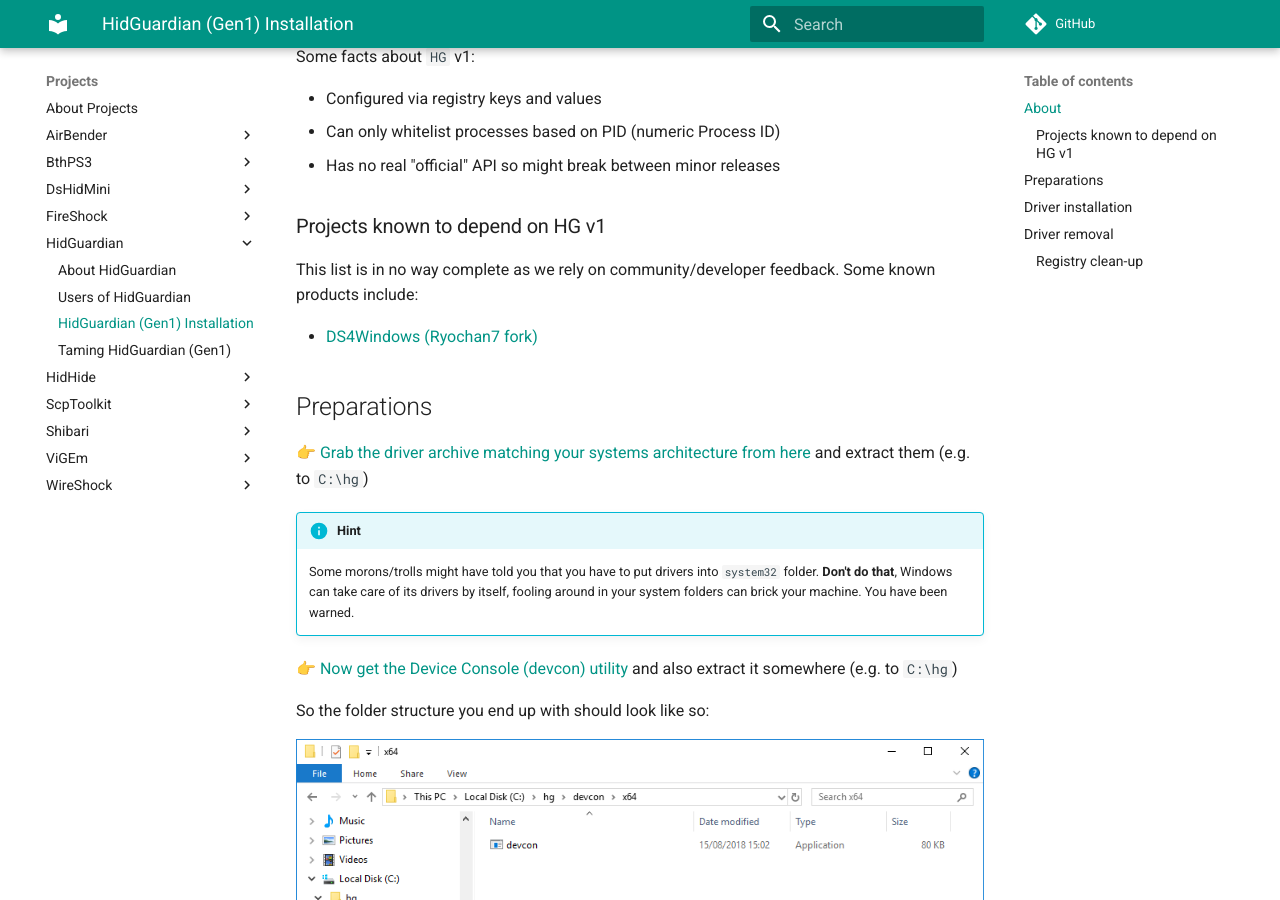
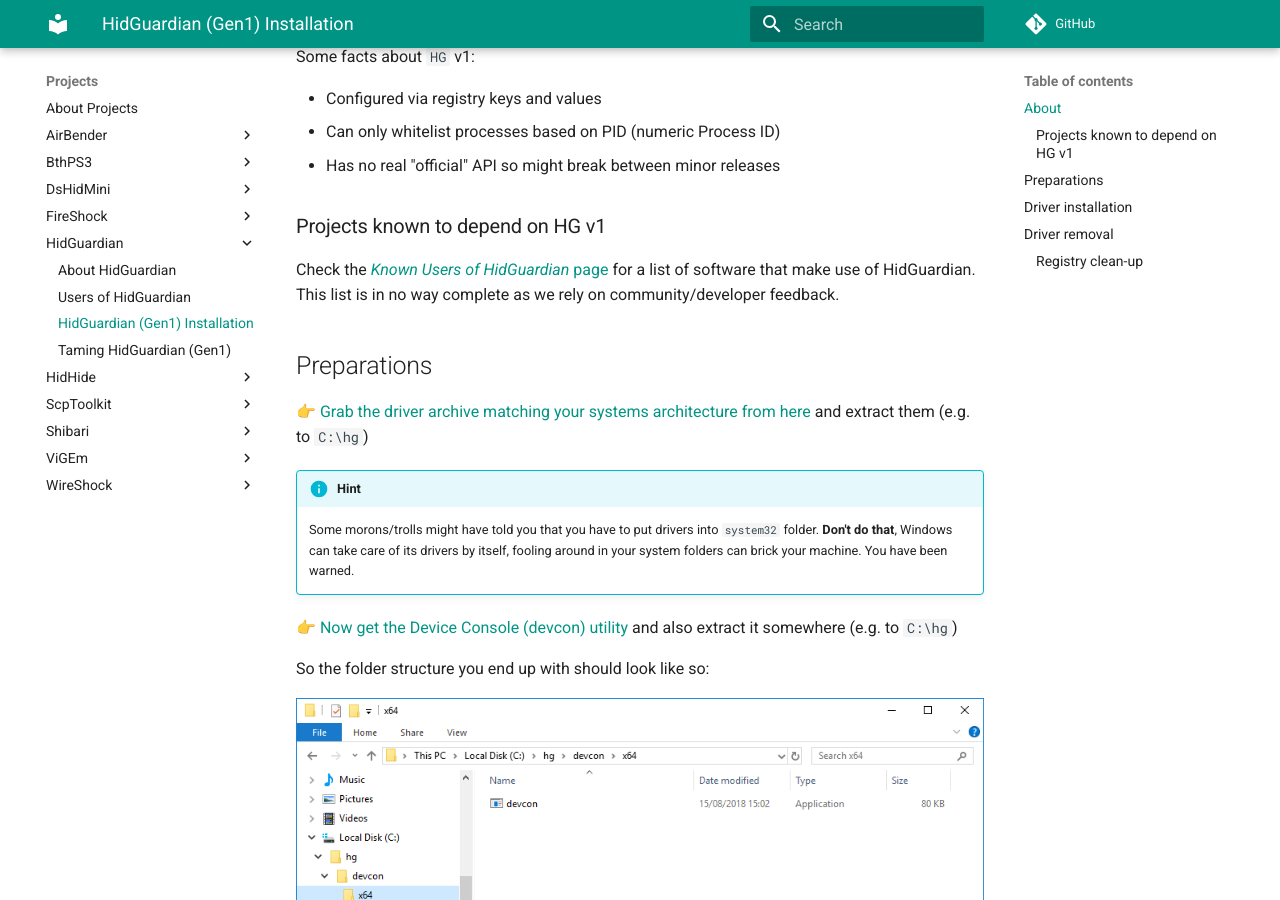
Before and after one commit to nefarius/ViGEm.github.io, an MkDocs documentation site: the page built from docs/projects/HidGuardian/HidGuardian-Gen1-Installation.md, in a window 1280 px wide and 900 px high, scrolled down 620 px. Built offline with MkDocs 1.6.1 and Material for MkDocs 9.7.7, drawn with Linux system fonts in a browser that asks for light colours; comment, search, counter and statistics services are not loaded.

Commit message:
Replaced list with users of HG with a link to the "Known users of HG" page

```diff
--- a/docs/projects/HidGuardian/HidGuardian-Gen1-Installation.md
+++ b/docs/projects/HidGuardian/HidGuardian-Gen1-Installation.md
@@ -18,9 +18,7 @@
 
 ### Projects known to depend on HG v1
 
-This list is in no way complete as we rely on community/developer feedback. Some known products include:
-
-- [DS4Windows (Ryochan7 fork)](https://github.com/Ryochan7/DS4Windows)
+Check the [_Known Users of HidGuardian_ page](https://vigem.org/projects/HidGuardian/Hall-of-fame/) for a list of software that make use of HidGuardian. This list is in no way complete as we rely on community/developer feedback.
 
 ## Preparations
 
```
